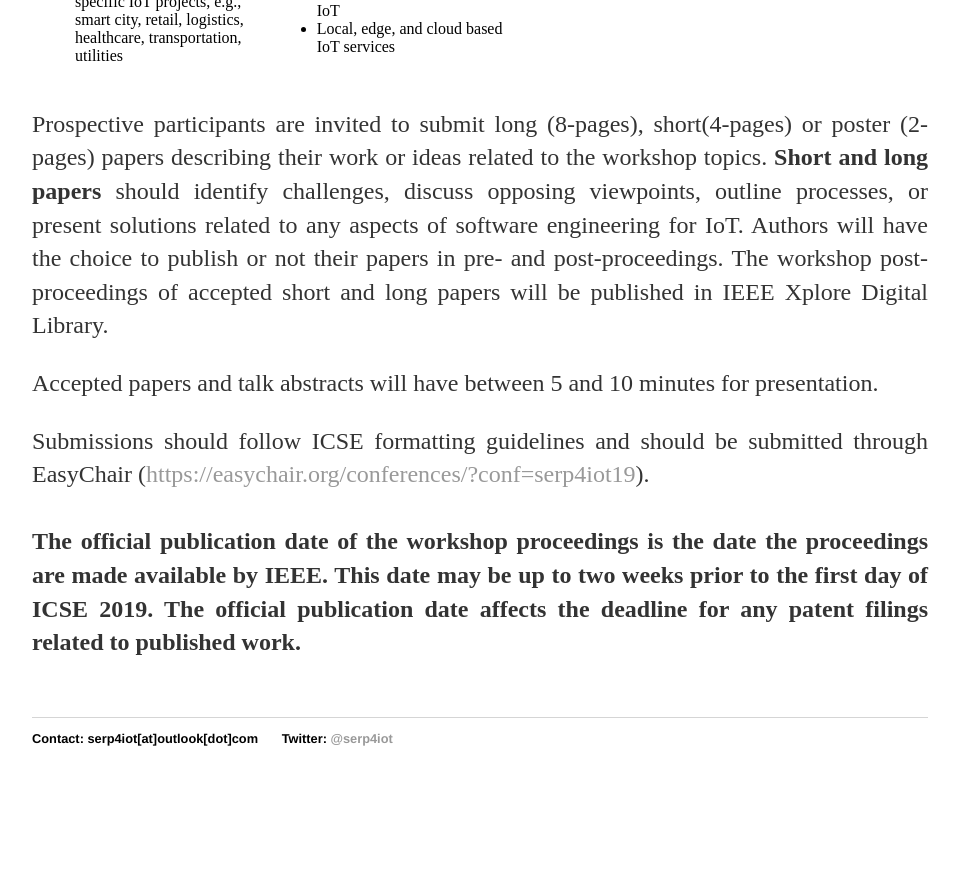
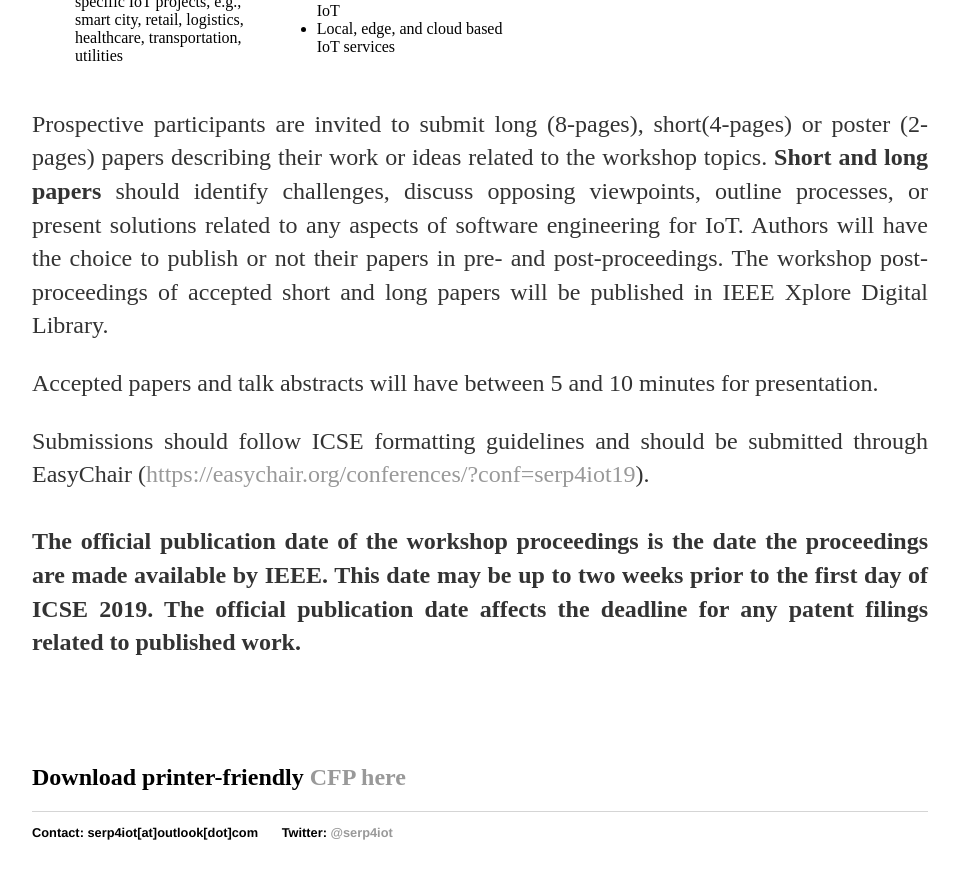
Before and after one commit to moar82/SERP4IoT, a Jekyll site: the page built from cpapers/index.html, in a window 1280 px wide and 900 px high, scrolled down 1379 px. Shown: the top 879 px of the window, without its empty margins (160-1120 px from the left). Built offline with Jekyll 4.4.1, drawn with Linux system fonts in a browser that asks for light colours; before the commit the page ends 2185 px from its top, so only the background shows below that.

Commit message:
update cfp address and upload cfp printable version

```diff
--- a/cpapers/index.html
+++ b/cpapers/index.html
@@ -49,4 +49,7 @@
 </table>
 <p align="justify"><span style="font-weight: 400;">Prospective participants are invited to submit long (8-pages), short(4-pages) or poster (2-pages) papers describing their work or ideas related to the workshop topics. </span><strong>Short</strong> <strong>and long papers </strong><span style="font-weight: 400;">should identify challenges, discuss opposing viewpoints, outline processes, or present solutions related to any aspects of software engineering for IoT. Authors will have the choice to publish or not their papers in pre- and post-proceedings. The workshop post-proceedings of accepted short and long papers will be published in IEEE Xplore Digital Library.</span></p>
 <p align="justify"><span style="font-weight: 400;">Accepted papers and talk abstracts will have between 5 and 10 minutes for presentation.</span></p>
-<p align="justify"><span style="font-weight: 400;">Submissions should follow ICSE formatting guidelines and should be submitted through EasyChair (</span><a target="_blank" href="https://easychair.org/conferences/?conf=serp4iot19"><span style="font-weight: 400;">https://easychair.org/conferences/?conf=serp4iot19</span></a><span style="font-weight: 400;">). </span><span style="font-weight: 400;"><br /></span><span style="font-weight: 400;"><br /></span><strong>The official publication date of the workshop proceedings is the date the proceedings are made available by IEEE. This date may be up to two weeks prior to the first day of ICSE 2019. The official publication date affects the deadline for any patent filings related to published work.</strong><strong><br /></strong><strong><br /></strong></p>
+<p align="justify"><span style="font-weight: 400;">Submissions should follow ICSE formatting guidelines and should be submitted through EasyChair (</span><a target="_blank" href="https://easychair.org/conferences/?conf=serp4iot"><span style="font-weight: 400;">https://easychair.org/conferences/?conf=serp4iot19</span></a><span style="font-weight: 400;">). </span><span style="font-weight: 400;"><br /></span><span style="font-weight: 400;"><br /></span><strong>The official publication date of the workshop proceedings is the date the proceedings are made available by IEEE. This date may be up to two weeks prior to the first day of ICSE 2019. The official publication date affects the deadline for any patent filings related to published work.</strong><strong><br /></strong><strong><br /></strong></p>
+
+<h2>&nbsp;</h2>
+<h2>Download printer-friendly<a href="https://moar82.github.io/SERP4IoT/cpapers/SERP4IoT-CFP.pdf" target="_blank" rel="noopener">&nbsp;CFP here</a></h2>
--- a/sb/index.html
+++ b/sb/index.html
@@ -5,4 +5,4 @@
 
 <h1>Submissions</h1>
 
-<p><span style="font-weight: 400;">Submissions should follow ICSE formatting guidelines and should be submitted through EasyChair (</span><a  target="_blank" href="https://easychair.org/conferences/?conf=serp4iot19"><span style="font-weight: 400;">https://easychair.org/conferences/?conf=serp4iot19</span></a><span style="font-weight: 400;">). </span>
+<p><span style="font-weight: 400;">Submissions should follow ICSE formatting guidelines and should be submitted through EasyChair (</span><a  target="_blank" href="https://easychair.org/conferences/?conf=serp4iot"><span style="font-weight: 400;">https://easychair.org/conferences/?conf=serp4iot</span></a><span style="font-weight: 400;">). </span>
```
Also changed, not shown: 1 other file.
